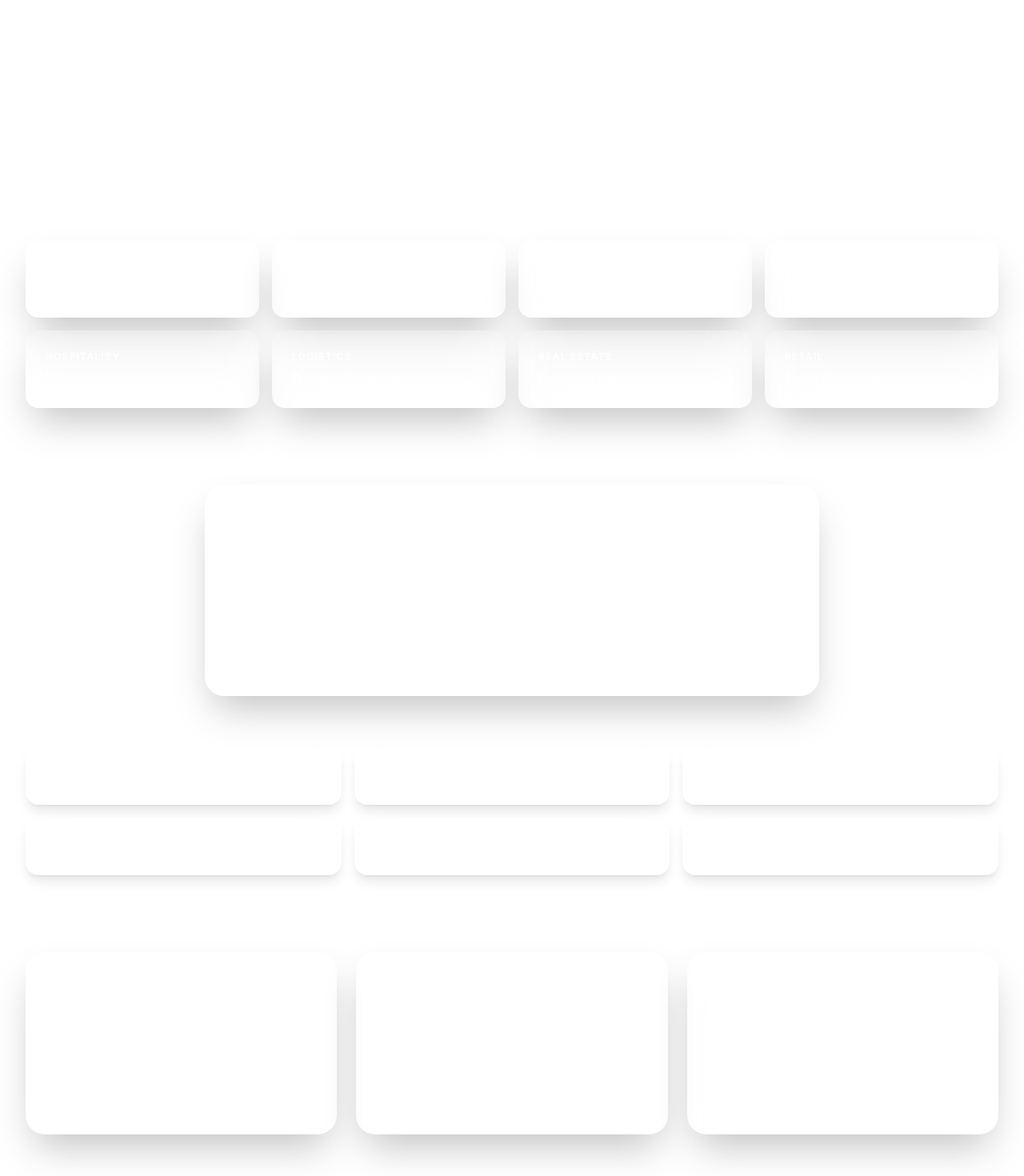
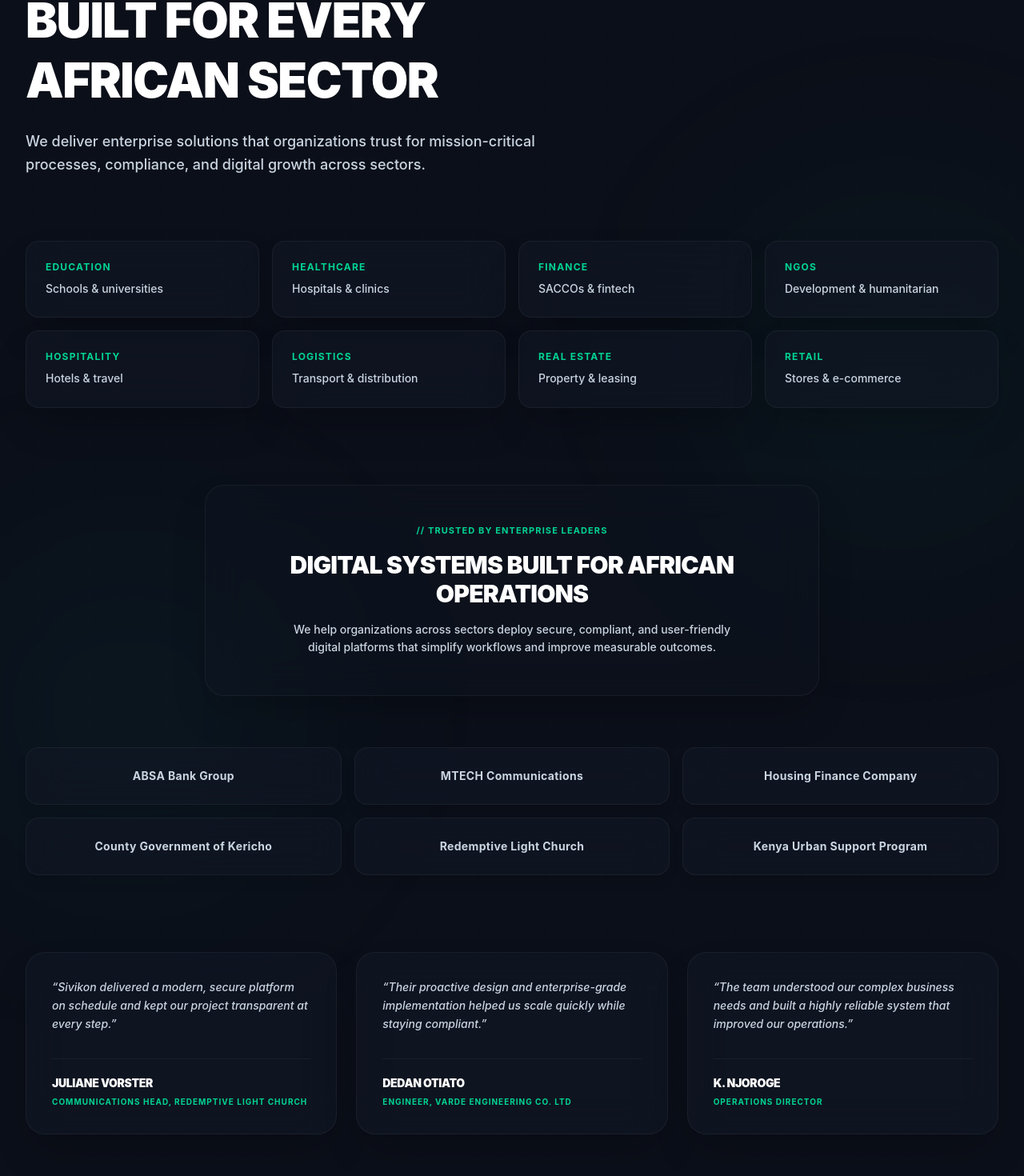
Before and after one commit to vinnkipkoech/Sivikon-website, a React (Vite) app: page / in a window 1280 px wide. Shown: the part 4483-5953 px from the top of the page at 80% size. Built offline with nearby package versions, Linux system fonts and the light colour scheme.

Commit message:
fix: explicit dark hex backgrounds for App and SimpleBrowser

```diff
--- a/src/App.jsx
+++ b/src/App.jsx
@@ -10,7 +10,7 @@ import Footer from './components/Footer';
 
 function App() {
   return (
-    <div className="min-h-screen bg-canvasDark text-white flex flex-col antialiased selection:bg-primary-500/30 selection:text-white">
+    <div className="min-h-screen bg-[#0b0f19] text-white flex flex-col antialiased selection:bg-emerald-500/30 selection:text-white">
       {/* Navigation Layer */}
       <Navbar />
 
--- a/src/components/SimpleBrowser.jsx
+++ b/src/components/SimpleBrowser.jsx
@@ -40,23 +40,23 @@ export default function TrustedSection() {
   ];
 
   return (
-    <section id="trusted-section" className="relative py-32 px-4 sm:px-6 lg:px-8 overflow-hidden text-left bg-canvasDark">
+    <section id="trusted-section" className="relative py-32 px-4 sm:px-6 lg:px-8 overflow-hidden text-left bg-[#0b0f19]">
       {/* Background Matrix Layering */}
-      <div className="absolute top-1/4 right-[-5%] w-[450px] h-[450px] bg-primary-600/5 rounded-full blur-[130px] pointer-events-none" />
-      <div className="absolute bottom-1/4 left-[-5%] w-[450px] h-[450px] bg-primary-500/5 rounded-full blur-[130px] pointer-events-none" />
+      <div className="absolute top-1/4 right-[-5%] w-[450px] h-[450px] bg-emerald-500/5 rounded-full blur-[130px] pointer-events-none" />
+      <div className="absolute bottom-1/4 left-[-5%] w-[450px] h-[450px] bg-teal-500/5 rounded-full blur-[130px] pointer-events-none" />
       <div className="absolute inset-0 bg-[radial-gradient(rgba(255,255,255,0.015)_1px,transparent_1px)] [background-size:32px_32px] pointer-events-none" />
 
       <div className="relative max-w-7xl mx-auto">
 
         {/* Header Block */}
         <div className="max-w-3xl mb-20">
-          <div className="inline-flex items-center gap-2.5 text-[11px] font-bold tracking-widest text-primary-400 uppercase bg-primary-500/10 border border-primary-500/20 px-4 py-2 rounded-full backdrop-blur-md">
+          <div className="inline-flex items-center gap-2.5 text-[11px] font-bold tracking-widest text-emerald-400 uppercase bg-emerald-500/10 border border-emerald-500/20 px-4 py-2 rounded-full backdrop-blur-md">
             INDUSTRIES WE SERVE
           </div>
           <h2 className="text-4xl md:text-6xl font-black tracking-tight text-white mt-6 uppercase leading-tight">
             Built for Every African Sector
           </h2>
-          <p className="text-lg text-dark-300 mt-6 leading-relaxed max-w-2xl font-medium">
+          <p className="text-lg text-slate-300 mt-6 leading-relaxed max-w-2xl font-medium">
             We deliver enterprise solutions that organizations trust for mission-critical processes, compliance, and digital growth across sectors.
           </p>
         </div>
@@ -66,12 +66,12 @@ export default function TrustedSection() {
           {industries.map((industry, idx) => (
             <div
               key={idx}
-              className="group rounded-2xl border border-white/5 bg-dark-900/40 p-6 shadow-2xl backdrop-blur-xl transition-all duration-300 hover:border-primary-500/30 hover:-translate-y-1"
+              className="group rounded-2xl border border-white/5 bg-[#121826]/60 p-6 shadow-2xl backdrop-blur-xl transition-all duration-300 hover:border-emerald-500/30 hover:-translate-y-1"
             >
-              <div className="text-xs uppercase tracking-widest text-primary-400 font-bold mb-2 group-hover:text-primary-300 transition-colors">
+              <div className="text-xs uppercase tracking-widest text-emerald-400 font-bold mb-2 group-hover:text-emerald-300 transition-colors">
                 {industry.name}
               </div>
-              <p className="text-sm text-dark-300 font-medium leading-relaxed">
+              <p className="text-sm text-slate-300 font-medium leading-relaxed">
                 {industry.label}
               </p>
             </div>
@@ -80,12 +80,12 @@ export default function TrustedSection() {
 
         {/* Central Trust Banner */}
         <div className="max-w-3xl mx-auto mb-16">
-          <div className="rounded-3xl bg-dark-900/20 border border-white/5 p-8 md:p-12 shadow-2xl backdrop-blur-xl text-center group hover:border-primary-500/20 transition-colors duration-300">
-            <p className="text-[11px] font-bold uppercase tracking-widest text-primary-400 mb-4">// TRUSTED BY ENTERPRISE LEADERS</p>
+          <div className="rounded-3xl bg-[#121826]/30 border border-white/5 p-8 md:p-12 shadow-2xl backdrop-blur-xl text-center group hover:border-emerald-500/20 transition-colors duration-300">
+            <p className="text-[11px] font-bold uppercase tracking-widest text-emerald-400 mb-4">// TRUSTED BY ENTERPRISE LEADERS</p>
             <h3 className="text-3xl font-black text-white uppercase tracking-tight">
               Digital Systems Built for African Operations
             </h3>
-            <p className="text-sm text-dark-300 mt-4 leading-relaxed max-w-xl mx-auto font-medium">
+            <p className="text-sm text-slate-300 mt-4 leading-relaxed max-w-xl mx-auto font-medium">
               We help organizations across sectors deploy secure, compliant, and user-friendly digital platforms that simplify workflows and improve measurable outcomes.
             </p>
           </div>
@@ -96,9 +96,9 @@ export default function TrustedSection() {
           {trustedClients.map((client, idx) => (
             <div
               key={idx}
-              className="rounded-2xl border border-white/5 bg-dark-900/40 py-5 px-6 text-center shadow-lg backdrop-blur-xl flex items-center justify-center min-h-[4.5rem] group hover:border-primary-500/20 transition-all duration-300"
+              className="rounded-2xl border border-white/5 bg-[#121826]/60 py-5 px-6 text-center shadow-lg backdrop-blur-xl flex items-center justify-center min-h-[4.5rem] group hover:border-emerald-500/20 transition-all duration-300"
             >
-              <div className="text-sm font-bold tracking-wide text-dark-200 group-hover:text-white transition-colors">
+              <div className="text-sm font-bold tracking-wide text-slate-300 group-hover:text-white transition-colors">
                 {client}
               </div>
             </div>
@@ -110,9 +110,9 @@ export default function TrustedSection() {
           {testimonials.map((item, idx) => (
             <div
               key={idx}
-              className="group relative rounded-3xl border border-white/5 bg-dark-900/40 p-8 shadow-2xl backdrop-blur-xl flex flex-col justify-between transition-all duration-300 hover:border-primary-500/20"
+              className="group relative rounded-3xl border border-white/5 bg-[#121826]/60 p-8 shadow-2xl backdrop-blur-xl flex flex-col justify-between transition-all duration-300 hover:border-emerald-500/20"
             >
-              <p className="text-sm text-dark-200 leading-relaxed font-medium italic">
+              <p className="text-sm text-slate-300 leading-relaxed font-medium italic">
                 “{item.quote}”
               </p>
 
@@ -120,13 +120,13 @@ export default function TrustedSection() {
                 <div className="text-sm font-black tracking-tight text-white uppercase">
                   {item.name}
                 </div>
-                <div className="text-[10px] font-bold uppercase tracking-widest text-primary-400 mt-1.5">
+                <div className="text-[10px] font-bold uppercase tracking-widest text-emerald-400 mt-1.5">
                   {item.title}
                 </div>
               </div>
 
               {/* Minimal internal glow hint on card hover */}
-              <div className="absolute inset-0 rounded-3xl opacity-0 group-hover:opacity-100 transition-opacity duration-300 pointer-events-none bg-gradient-to-b from-primary-500/5 to-transparent" />
+              <div className="absolute inset-0 rounded-3xl opacity-0 group-hover:opacity-100 transition-opacity duration-300 pointer-events-none bg-gradient-to-b from-emerald-500/5 to-transparent" />
             </div>
           ))}
         </div>
```
